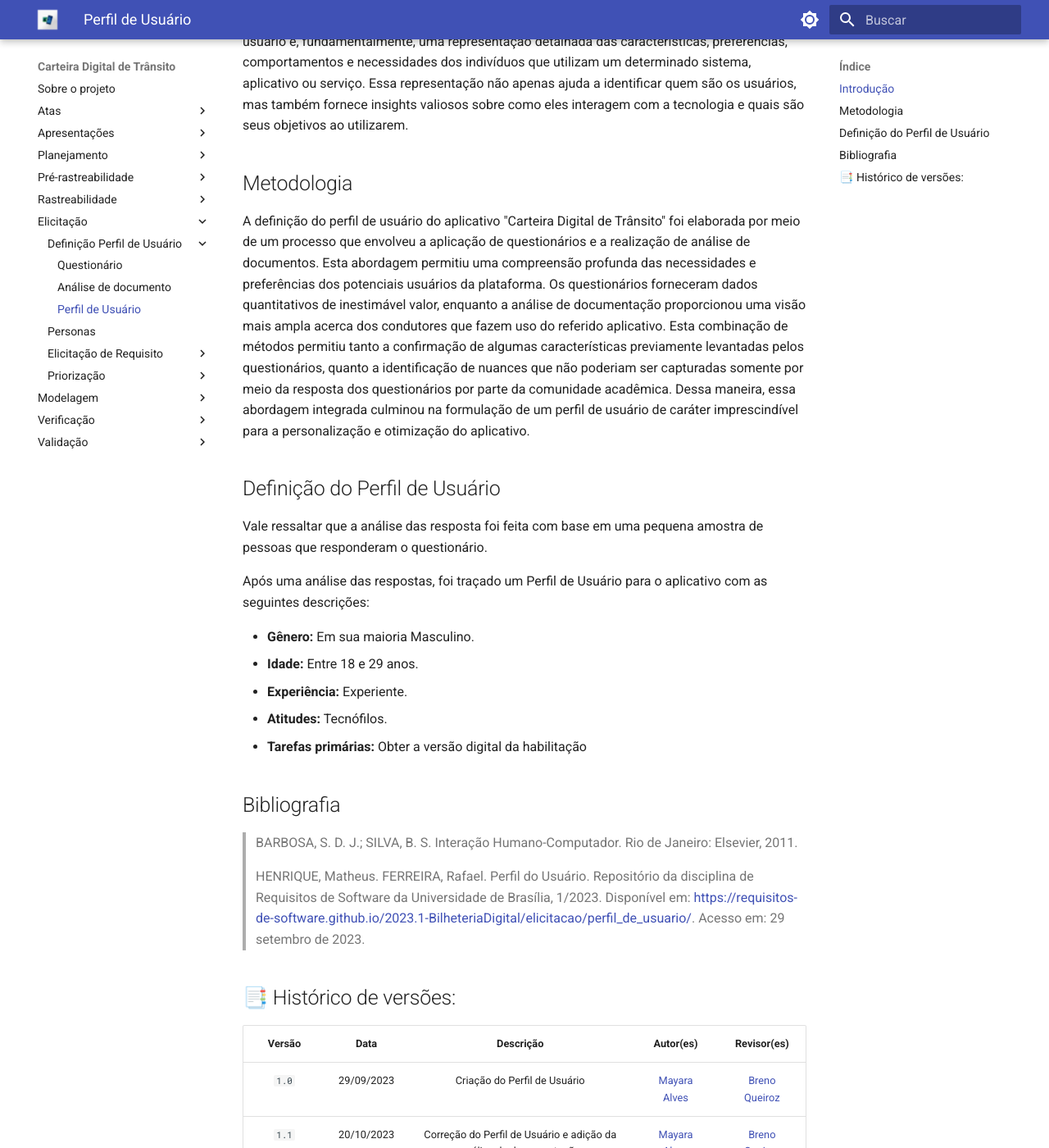
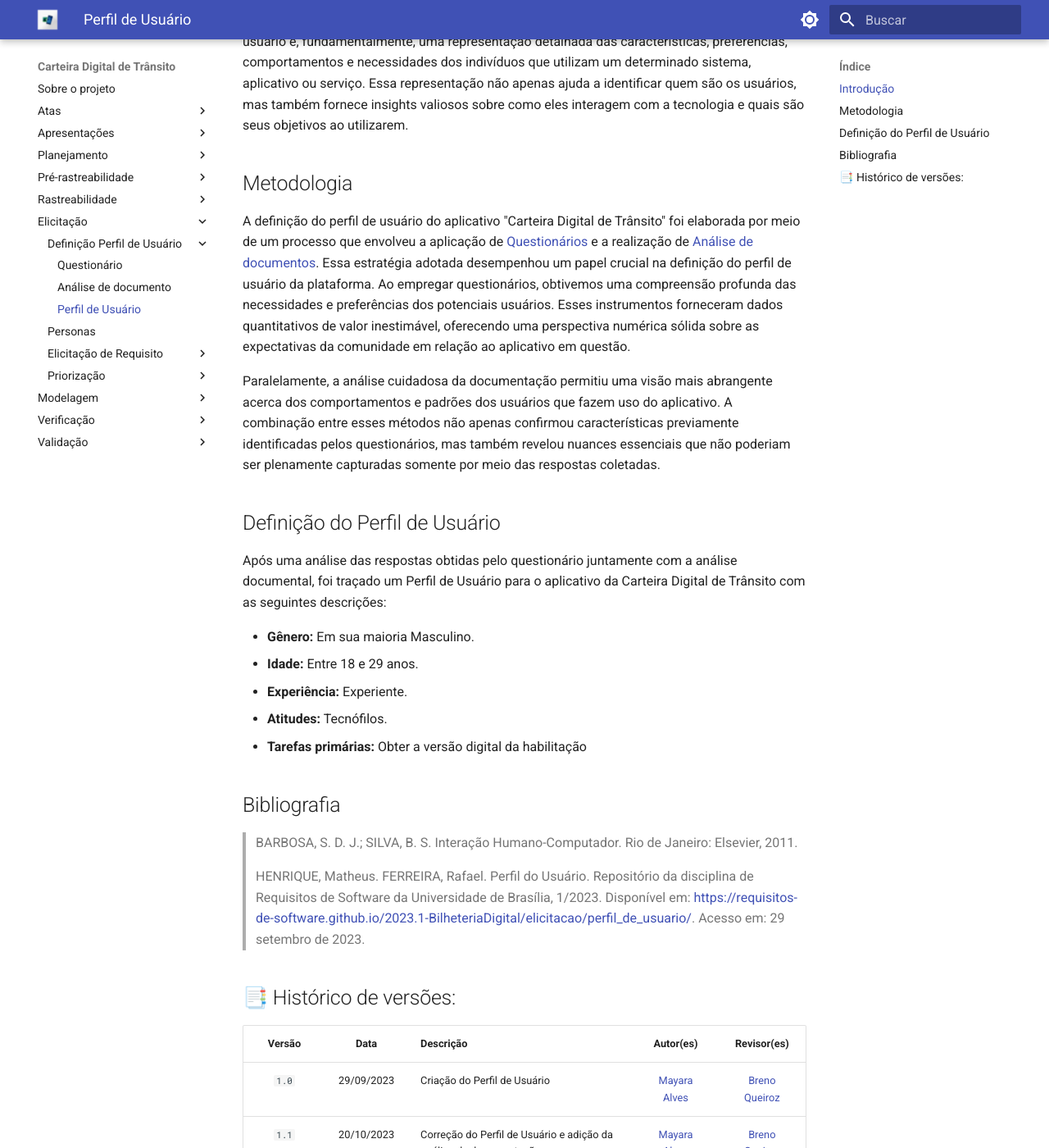
Before and after one commit to Requisitos-de-Software/2023.2-Carteira_Digital_de_Transito, an MkDocs documentation site: the page built from docs/elicitação/PerfildeUsuario/PerfilUsuario.md, in a window 1280 px wide and 1400 px high, scrolled down 244 px. Shown: the whole window at 82% size. Built offline with MkDocs 1.6.1 and Material for MkDocs 9.7.7, drawn with Linux system fonts in a browser that asks for light colours; some of the changed text lies outside the part shown.

Commit message:
Update PerfilUsuario.md

```diff
--- a/docs/elicitação/PerfildeUsuario/PerfilUsuario.md
+++ b/docs/elicitação/PerfildeUsuario/PerfilUsuario.md
@@ -6,13 +6,13 @@
 
 ## Metodologia
 
-A definição do perfil de usuário do aplicativo "Carteira Digital de Trânsito" foi elaborada por meio de um processo que envolveu a aplicação de questionários e a realização de análise de documentos. Esta abordagem permitiu uma compreensão profunda das necessidades e preferências dos potenciais usuários da plataforma. Os questionários forneceram dados quantitativos de inestimável valor, enquanto a análise de documentação proporcionou uma visão mais ampla acerca dos condutores que fazem uso do referido aplicativo. Esta combinação de métodos permitiu tanto a confirmação de algumas características previamente levantadas pelos questionários, quanto a identificação de nuances que não poderiam ser capturadas somente por meio da resposta dos questionários por parte da comunidade acadêmica. Dessa maneira, essa abordagem integrada culminou na formulação de um perfil de usuário de caráter imprescindível para a personalização e otimização do aplicativo.
+A definição do perfil de usuário do aplicativo "Carteira Digital de Trânsito" foi elaborada por meio de um processo que envolveu a aplicação de [Questionários](https://requisitos-de-software.github.io/2023.2-Carteira_Digital_de_Transito/elicita%C3%A7%C3%A3o/PerfildeUsuario/Questionario/) e a realização de [Análise de documentos](https://requisitos-de-software.github.io/2023.2-Carteira_Digital_de_Transito/elicita%C3%A7%C3%A3o/PerfildeUsuario/AnaliseDocumento/). Essa estratégia adotada desempenhou um papel crucial na definição do perfil de usuário da plataforma. Ao empregar questionários, obtivemos uma compreensão profunda das necessidades e preferências dos potenciais usuários. Esses instrumentos forneceram dados quantitativos de valor inestimável, oferecendo uma perspectiva numérica sólida sobre as expectativas da comunidade em relação ao aplicativo em questão.
+
+Paralelamente, a análise cuidadosa da documentação permitiu uma visão mais abrangente acerca dos comportamentos e padrões dos usuários que fazem uso do aplicativo. A combinação entre esses métodos não apenas confirmou características previamente identificadas pelos questionários, mas também revelou nuances essenciais que não poderiam ser plenamente capturadas somente por meio das respostas coletadas.
 
 ## Definição do Perfil de Usuário
 
-Vale ressaltar que a análise das resposta foi feita com base em uma pequena amostra de pessoas que responderam o questionário.
-
-Após uma análise das respostas, foi traçado um Perfil de Usuário para o aplicativo com as seguintes descrições:
+Após uma análise das respostas obtidas pelo questionário juntamente com a análise documental, foi traçado um Perfil de Usuário para o aplicativo da Carteira Digital de Trânsito com as seguintes descrições:
 
 - **Gênero:** Em sua maioria Masculino.
 - **Idade:** Entre 18 e 29 anos.
```
Also changed, not shown: other parts of docs/elicitação/PerfildeUsuario/PerfilUsuario.md (+4 -3 lines).
